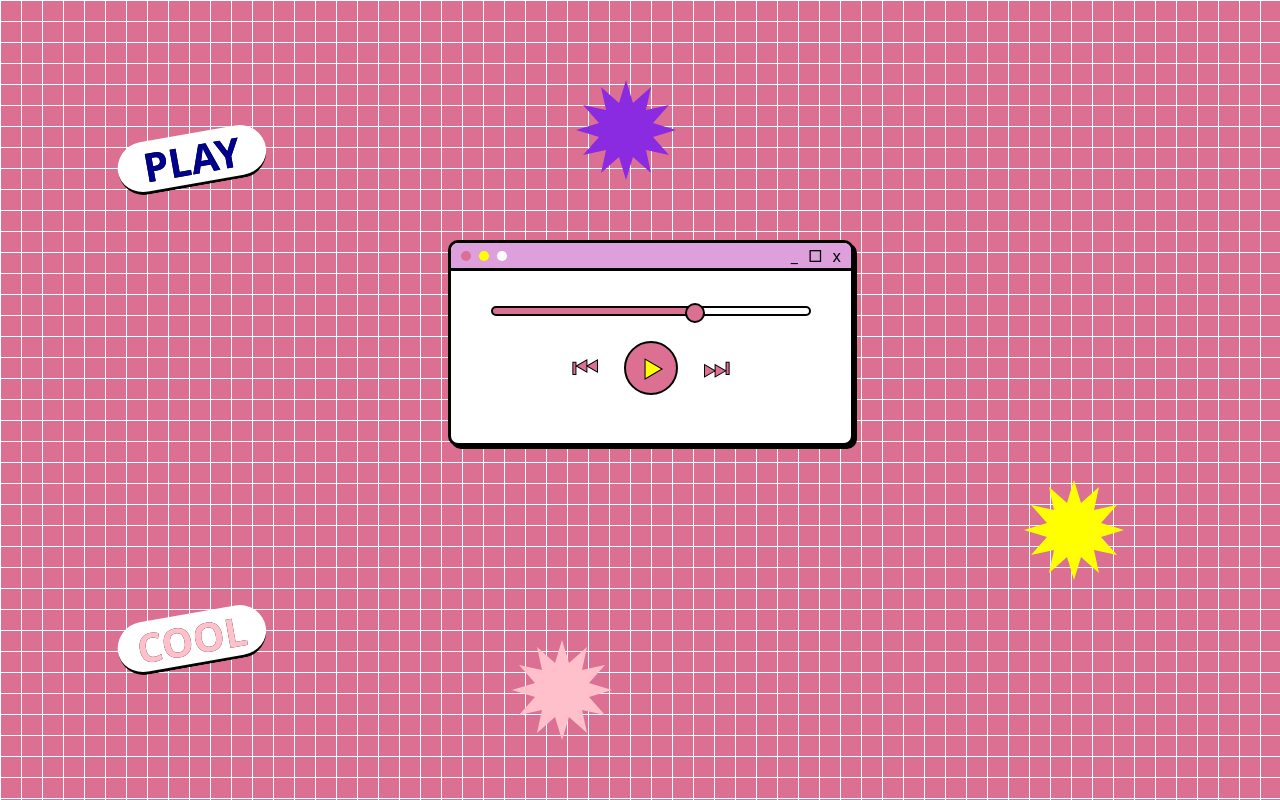
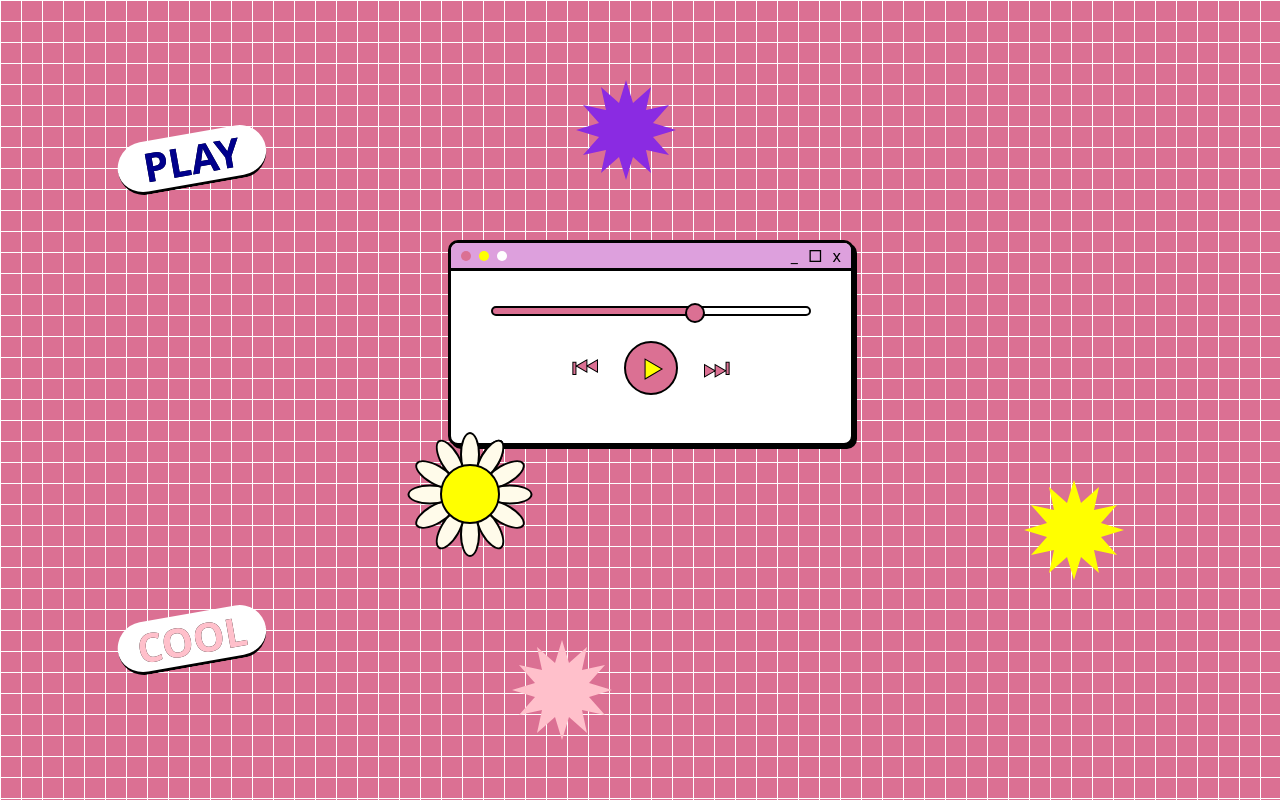
Before and after one commit to Maryam593/friendship-mixtape, a plain HTML site: page index.html in a window 1280 px wide. Drawn offline with Linux system fonts and the light colour scheme.

Commit message:
flower is set up

```diff
--- a/index.html
+++ b/index.html
@@ -215,12 +215,33 @@
                         <div class="play-button"><span>▶</span></div>
                         <div class="next-button"><span>⏭︎</span></div>
                      </div>
-                </div>
+                 </div>
+
+
              </div>
         <!-- obj-2 -->
          <div class="obj-2">
                 <h1>COOL</h1>
              </div>
+
+        <!-- flower -->
+        <div class = "flower">
+            <div class="flowermain"></div>
+            <div class="petal petal-1"></div>
+            <div class="petal petal-2"></div>
+            <div class="petal petal-3"></div>
+            <div class="petal petal-4"></div>
+            <div class="petal petal-5"></div>
+            <div class="petal petal-6"></div>
+            <div class="petal petal-7"></div>
+            <div class="petal petal-8"></div>
+            <div class="petal petal-9"></div>
+            <div class="petal petal-10"></div>
+            <div class="petal petal-11"></div>
+            <div class="petal petal-12"></div>
+            <div class="petal petal-13"></div>
+            <div class="petal petal-14"></div>
+        </div>
 
     </div>
     <script>
--- a/style.css
+++ b/style.css
@@ -291,3 +291,85 @@ html, body {
 .play-button:hover{
     transform: scale(1.1);
 }
+/* flower - poora phool ka dabba (position isi par) */
+.flower{
+    position: absolute;
+    top: 53%;
+    left: 400px;
+    width: 140px;
+    height: 140px;
+    z-index: 10;
+}
+/* peela gola - beech mein, pattiyon ke upar */
+.flowermain{
+    width: 60px;
+    height: 60px;
+    background-color: yellow;
+    border: 2px solid black;
+    box-sizing: border-box;
+    border-radius: 50%;
+    position: absolute;
+    top: 50%;
+    left: 50%;
+    margin-top: -30px;    /* aadha size wapas */
+    margin-left: -30px;
+    z-index: 2;
+}
+/* patti - sab pattiyon ki common style */
+.petal{
+    width: 20px;
+    height: 45px;
+    background-color: #fffbea;
+    border: 2px solid black;
+    box-sizing: border-box;
+    border-radius: 50%;     /* lamba anda */
+    position: absolute;
+    top: 50%;
+    left: 50%;
+    margin-top: -22px;      /* aadha size wapas */
+    margin-left: -10px;
+    z-index: 1;
+}
+/* har patti ka apna rukh */
+.petal-1{
+    transform: rotate(0deg) translateY(-40px);
+}
+.petal-2{
+    transform: rotate(30deg) translateY(-40px);
+}
+.petal-3{
+    transform: rotate(60deg) translateY(-40px);
+}
+.petal-4{
+    transform: rotate(90deg) translateY(-40px);
+}
+.petal-5{
+    transform: rotate(120deg) translateY(-40px);
+}
+.petal-6{
+    transform: rotate(150deg) translateY(-40px);
+}
+.petal-7{
+    transform: rotate(180deg) translateY(-40px);
+}
+.petal-8{
+    transform: rotate(210deg) translateY(-40px);
+}
+.petal-9{
+    transform: rotate(240deg) translateY(-40px);
+}
+.petal-10{
+    transform: rotate(270deg) translateY(-40px);
+}
+.petal-11{
+    transform: rotate(300deg) translateY(-40px);
+}
+.petal-12{
+    transform: rotate(330deg) translateY(-40px);
+}
+.petal-13{
+    transform: rotate(360px) translateY(-40px);
+}
+.petal-14{
+    transform: rotate(390deg) translateY(-40px);
+}
```
